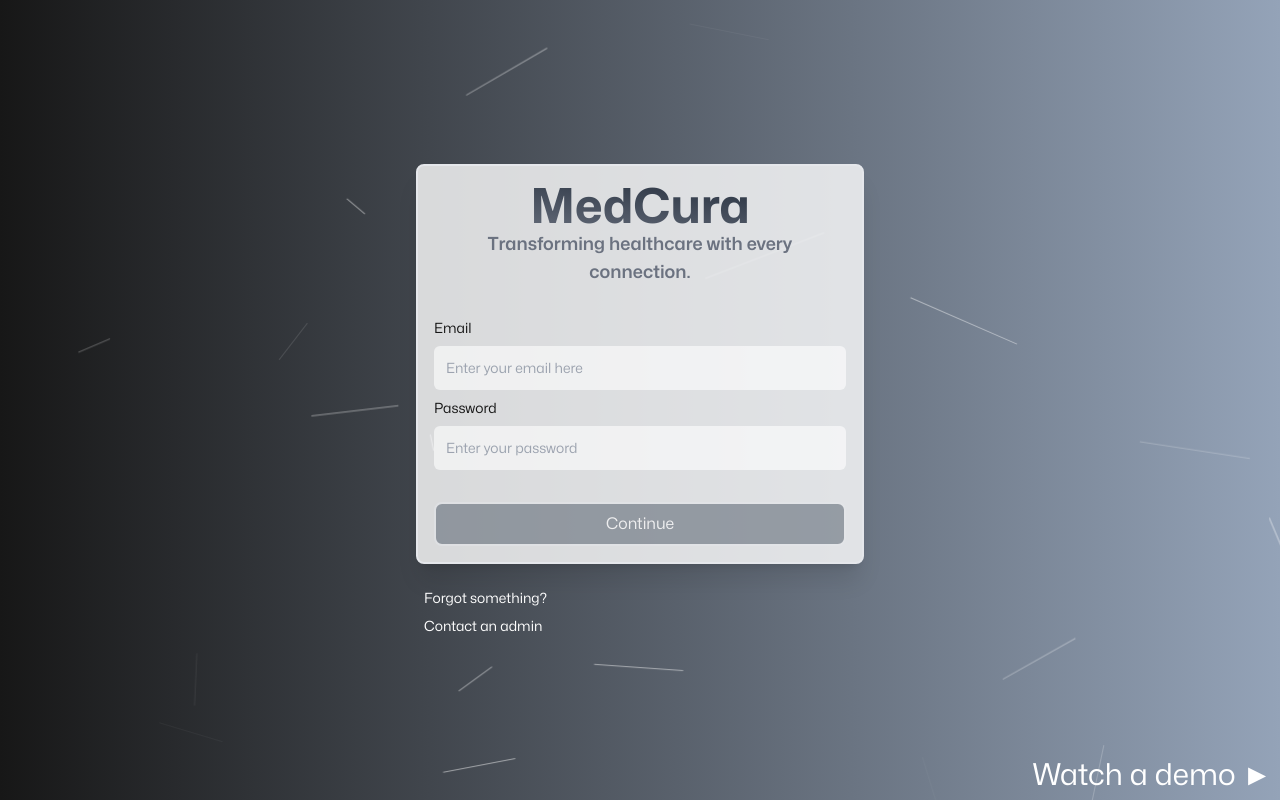
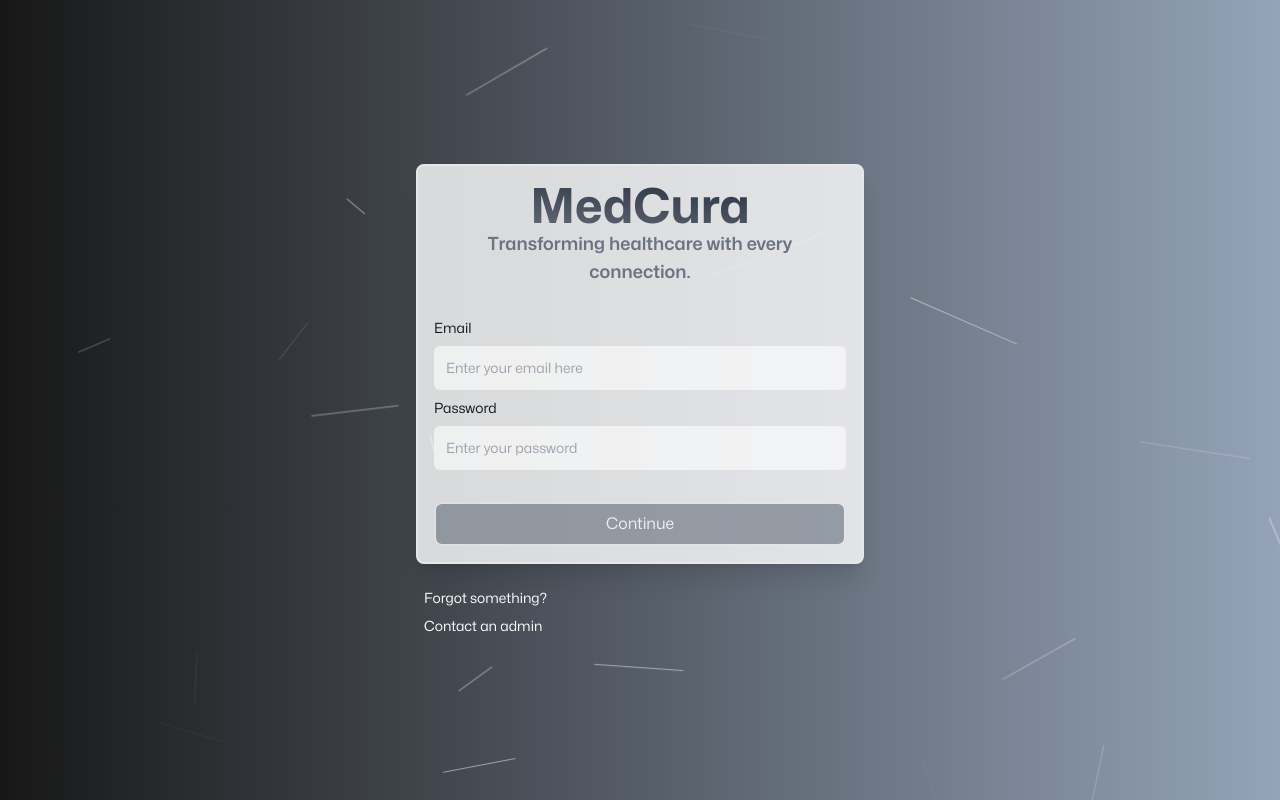
Before and after one commit to Ray-Hackshaw/medcura, a Next.js app: page / in a window 1280 px wide. Built offline with nearby package versions, Linux system fonts and the light colour scheme.

Commit message:
feat: work on appointments

```diff
--- a/app/(signed-in)/appointments/page.tsx
+++ b/app/(signed-in)/appointments/page.tsx
@@ -170,6 +170,7 @@ export default async function DashboardPage() {
     </div>
   );
 }
+
 const Appointment = ({ details }: { details: AppointmentSlot }) => {
   const isCurrent = details.status === "Ongoing";
   return (
--- a/app/(signed-in)/dashboard/page.tsx
+++ b/app/(signed-in)/dashboard/page.tsx
@@ -41,9 +41,6 @@ export default async function DashboardPage() {
   return (
     <div className="w-full mx-auto h-full flex-1 items-center flex flex-col gap-4 md:gap-0 md:justify-evenly md:py-0 py-8">
       <div className="text-center">
-        <h1 className="text-5xl md:text-6xl font-bold bg-gradient-to-tr from-gray-500 to-gray-800 text-gradient">
-          MedCura
-        </h1>
         <p className="text-lg md:text-xl">Welcome back.</p>
         <LiveTimer />
       </div>
--- /dev/null
+++ b/app/components/AppointmentDetails.tsx
@@ -0,0 +1,3 @@
+export const AppointmentDetails = () => {
+  return <div></div>;
+};
--- /dev/null
+++ b/app/lib/types.ts
@@ -0,0 +1,8 @@
+export interface AppointmentSlot {
+  time: string;
+  name: string;
+  image?: string;
+  status: "Upcoming" | "Ongoing" | "Done" | "Cancelled";
+  reason?: string;
+  flag?: boolean;
+}
--- a/app/page.tsx
+++ b/app/page.tsx
@@ -1,18 +1,9 @@
 import { SignInForm } from "./components/SignInForm";
-// import PulsingBackground from "./components/PulsingBackground";
-import Link from "next/link";
 
 export default function Home() {
   return (
     <div className="min-h-screen relative flex flex-col md:flex-row items-center justify-center">
       <SignInForm />
-
-      <Link
-        href="/demo"
-        className="absolute bottom-0 right-0 p-2 text-white text-3xl z-[6] hover:font-bold transition-all duration-300"
-      >
-        Watch a demo &#9658;
-      </Link>
     </div>
   );
 }
```
